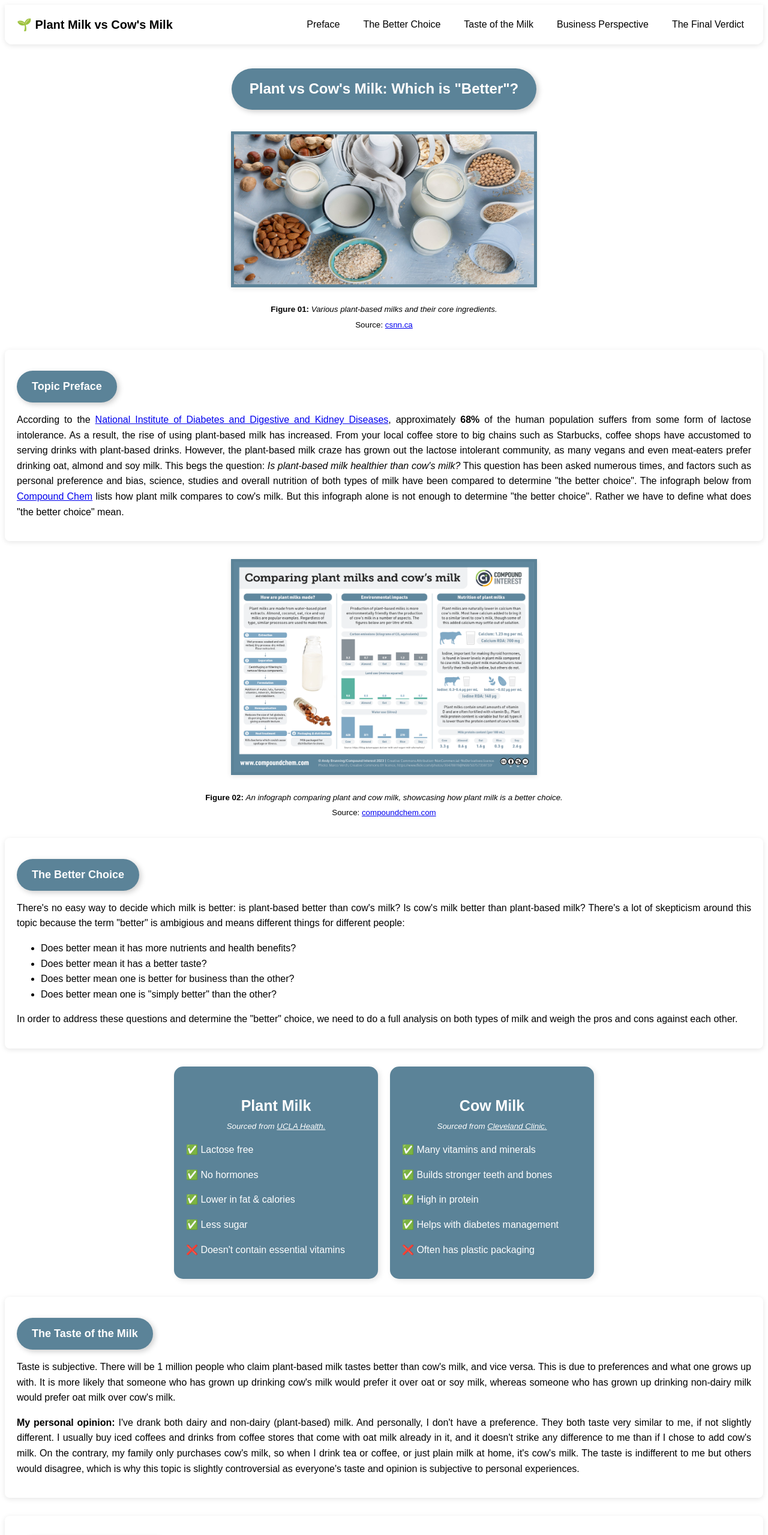
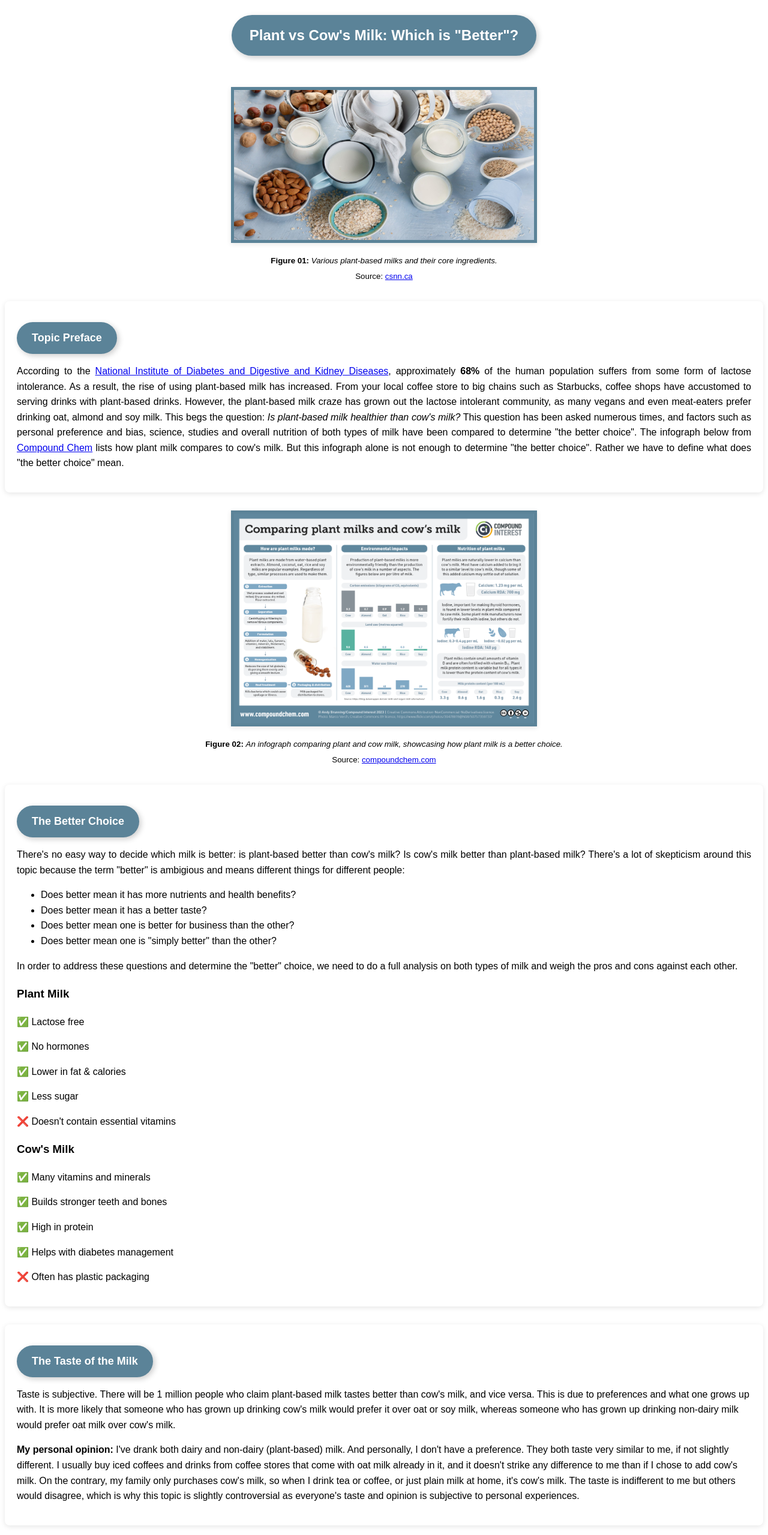
Before and after one commit to ayaannshaikhh/plant-vs-cows, a plain HTML site: page index.html in a window 1280 px wide. Shown: the top 2559 px of the page at 60% size. Drawn offline with Linux system fonts and the light colour scheme.

Commit message:
Removed layout inline CSS

```diff
--- a/index.html
+++ b/index.html
@@ -15,10 +15,6 @@
         font-size: 18px;
         font-family: Arial, serif;
       }
-
-      html {
-        scroll-behavior: smooth;
-      }
       </style>
     <meta charset="utf-8">
     <meta name="viewport" content="width=device-width, initial-scale=1.0">
@@ -26,30 +22,10 @@
     <title>Plant vs Cow's Milk</title>
   </head>
   <body style="background:#ffffff; font-family: 'Arial', sans-serif; line-height: 1.6;">
-    <!-- Styling for navigation bar -->
-    <div style="
-    position: relative; top: 0; left: 0; width: 100%;
-    background: rgba(255, 255, 255, 0.9); backdrop-filter: blur(10px);
-    padding: 12px 20px; box-shadow: 0 2px 8px rgba(0,0,0,0.1);
-    display: flex; align-items: center; justify-content: space-between;
-    flex-wrap: wrap; gap: 10px;
-    border-radius: 0 0 12px 12px; z-index: 1000;
-    box-sizing: border-box;">
-
-    <div style="font-size: 20px; font-weight: bold;">🌱 Plant Milk vs Cow's Milk</div>
-    <!-- Navigation bar that acts as a table of contents -->
-    <div style="display: flex; gap: 15px; flex-wrap: wrap;">
-        <a href="#preface" style="text-decoration: none; color: black; font-size: 16px; padding: 8px 12px; border-radius: 6px; transition: background 0.2s;"> Preface</a>
-        <a href="#choice" style="text-decoration: none; color: black; font-size: 16px; padding: 8px 12px; border-radius: 6px; transition: background 0.2s;">The Better Choice</a>
-        <a href="#taste" style="text-decoration: none; color: black; font-size: 16px; padding: 8px 12px; border-radius: 6px; transition: background 0.2s;">Taste of the Milk</a>
-        <a href="#business" style="text-decoration: none; color: black; font-size: 16px; padding: 8px 12px; border-radius: 6px; transition: background 0.2s;">Business Perspective</a>
-        <a href="#verdict" style="text-decoration: none; color: black; font-size: 16px; padding: 8px 12px; border-radius: 6px; transition: background 0.2s;">The Final Verdict</a>
-    </div>
-</div>
 
 <ul style="margin-bottom: 25px;"></ul>
     <div style="text-align: justify;">
-      <div style="display: flex; justify-content: center; align-items: center; height: 100px;">
+      <div style="align-items: center; height: 100px;">
         <h1 style="background-color: #5b8398; color: white; padding: 15px 30px; border-radius: 50px;
         text-align: center; width: fit-content; margin: auto; font-size: 24px; font-family: Arial, serif;
         box-shadow: 3px 3px 10px rgba(0, 0, 0, 0.2);">
@@ -58,7 +34,7 @@
     </div>
     <ul style="margin-bottom: 20px;"></ul>
     <div style="text-align: center;">
-      <img src="/img/plant.jpg" alt="Image of Plant Based Milks" width="500" height="250" style="border: 5px solid #5b8398; box-shadow: 0 2px 8px rgba(0,0,0,0.1);">
+      <img src="/img/plant.jpg" align="middle" alt="Image of Plant Based Milks" width="500" height="250" style="border: 5px solid #5b8398; box-shadow: 0 2px 8px rgba(0,0,0,0.1);">
       <p><small><b>Figure 01: </b><i>Various plant-based milks and their core ingredients.</i></small><br>
       <small>Source: <a href="https://csnn.ca/articles/plant-based-milk/">csnn.ca</a></small><br>
       </p>
@@ -72,7 +48,7 @@
     </div>
     <ul style="margin-bottom: 30px;"></ul>
     <div style="text-align: center;">
-      <img src="/img/infograph.png" alt="Infograph" width="500" height="350" style="border: 5px solid #5b8398; box-shadow: 0 2px 8px rgba(0,0,0,0.1);">
+      <img src="/img/infograph.png" align="middle" alt="Infograph" width="500" height="350" style="border: 5px solid #5b8398; box-shadow: 0 2px 8px rgba(0,0,0,0.1);">
       <p><small><b>Figure 02: </b><i>An infograph comparing plant and cow milk, showcasing how plant milk is a better choice.</i></small><br>
       <small>Source: <a href="https://www.compoundchem.com/2022/01/11/plant-milk/">compoundchem.com</a></small><br>
     </p>
@@ -88,32 +64,22 @@
       <li>Does better mean one is "simply better" than the other?</li>
     </ul>
       <p>In order to address these questions and determine the "better" choice, we need to do a full analysis on both types of milk and weigh the pros and cons against each other. </p>
+      <h3><b>Plant Milk</b></h3>
+      <p>✅ Lactose free</p>
+      <p>✅ No hormones</p>
+      <p>✅ Lower in fat & calories</p>
+      <p>✅ Less sugar</p>
+      <p>❌ Doesn't contain essential vitamins</p>
+
+      <h3><b>Cow's Milk</b></h3>
+      <p>✅ Many vitamins and minerals</p>
+      <p>✅ Builds stronger teeth and bones</p>
+      <p>✅ High in protein</p>
+      <p>✅ Helps with diabetes management</p>
+      <p>❌ Often has plastic packaging</p>
+
   </div>
-  <ul style="margin-bottom: 30px;"></ul>
-      <div style="display: flex; justify-content: center; gap: 20px; flex-wrap: wrap;">
-            <!-- Plant Milk Section -->
-            <div style="background-color: #5b8398; padding: 20px; border-radius: 15px; width: 300px; box-shadow: 3px 3px 10px rgba(0, 0, 0, 0.1);">
-              <h3 style="color: #ffffff; text-align: center; font-size:25px; margin-bottom: 4px;">Plant Milk</h3>
-              <small style="display: block; text-align: center; color:#ffffff; margin-top: 0;"><i>Sourced from <a style="color: #ffffff;" href=https://www.uclahealth.org/news/article/should-you-switch-to-plant-based-milk>UCLA Health.</a></i></small>
-              <p style="color:#ffffff;">✅ Lactose free</p>
-              <p style="color:#ffffff;">✅ No hormones</p>
-              <p style="color:#ffffff;">✅ Lower in fat & calories</p>
-              <p style="color:#ffffff;">✅ Less sugar</p>
-              <p style="color:#ffffff;">❌ Doesn't contain essential vitamins</p>
-          </div>
-
-          <!-- Cow Milk Section -->
-          <div style="background-color: #5b8398; padding: 20px; border-radius: 15px; width: 300px; box-shadow: 3px 3px 10px rgba(0, 0, 0, 0.1);">
-              <h3 style="color: #ffffff; text-align: center; font-size:25px; margin-bottom: 4px;">Cow Milk</h3>
-              <small style="display: block; text-align: center; color:#ffffff; margin-top: 0;"><i>Sourced from <a style="color: #ffffff;" href=https://health.clevelandclinic.org/is-milk-good-for-you>Cleveland Clinic.</a></i></small>
-              <p style="color:#ffffff;">✅ Many vitamins and minerals</p>
-              <p style="color:#ffffff;">✅ Builds stronger teeth and bones</p>
-              <p style="color:#ffffff;">✅ High in protein</p>
-              <p style="color:#ffffff;">✅ Helps with diabetes management</p>
-              <p style="color:#ffffff;">❌ Often has plastic packaging</p>
-
-          </div>
-        </div>
+</div>
     <ul style="margin-bottom: 30px;"></ul>
     <div style="background: white; padding: 20px; border-radius: 8px; box-shadow: 0 2px 8px rgba(0,0,0,0.1);">
     <h2 id="taste">The Taste of the Milk</h2>
@@ -131,7 +97,7 @@
 </div>
 <ul style="margin-bottom: 30px;"></ul>
   <div style="text-align: center;">
-    <img src="/img/milk.jpg" alt="Bagged Milk" width="500" height="250" style="border: 5px solid #5b8398; box-shadow: 0 2px 8px rgba(0,0,0,0.1);">
+    <img src="/img/milk.jpg" align="middle" alt="Bagged Milk" width="500" height="250" style="border: 5px solid #5b8398; box-shadow: 0 2px 8px rgba(0,0,0,0.1);">
     <p><small><b>Figure 03: </b><i>Bagged milk package and bagged milk inside pitcher.</i></small><br>
     <small>Source: <a href="https://dailyhive.com/vancouver/bagged-milk-demand-declining-in-canada">dailyhive.com</a></small><br>
   </p>
```
